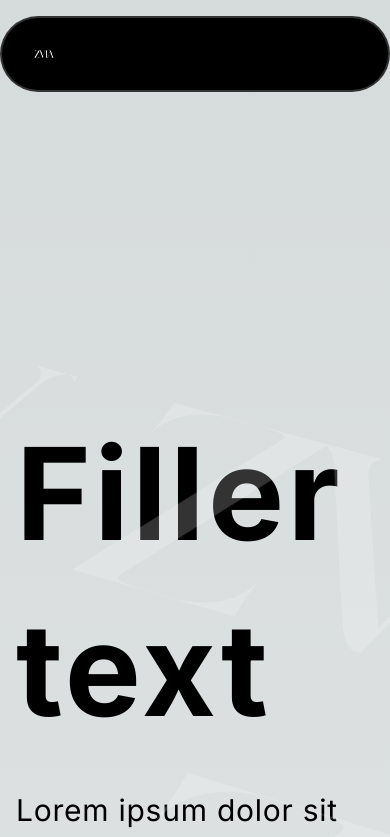
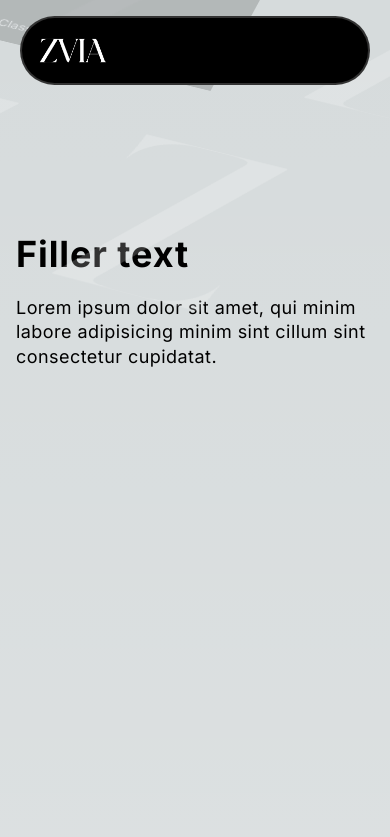
Before and after one commit to shotoyaar/landingpage, a Next.js app: page /zclass in a window 390 px wide. Shown: the top 837 px of the page. Built offline with nearby package versions, Linux system fonts and the light colour scheme.

Commit message:
responsive i think??

```diff
--- a/src/app/page.tsx
+++ b/src/app/page.tsx
@@ -7,7 +7,6 @@ import React, { useState } from 'react';
 import { AnimatedHandles } from "../components/contact";
 import { BackgroundBeams } from "../components/backgroundBeams";
 import { FlipWords } from "../components/flipText";
-import { ButtonsCard } from "@/components/tailwind-buttons";
 
 const people = [
   {
@@ -103,13 +102,12 @@ export default function Home() {
       </div>
 
       <div className="h-screen w-full rounded-md bg-neutral-950 relative flex flex-col items-center justify-center" id="home">
-        <div className="flex flex-row">
+        <div className="flex flex-row flex-wrap justify-center items-center">
+          <Image height={575} width={775} src="/leftsidemockup.png" alt="phone" className="max-w-full mx-auto md:absolute md:left-[200px] md:top-0" />
 
-          <Image height={575} width={775} src="/leftsidemockup.png" alt="phone" className="absolute left-[200px] top-0" />
-
-          <div className="relative max-w-screen-lg flex flex-col justify-center font-semibold items-center top-[20px] left-[400px] px-4">
-            <h1 className="relative text-[80px]">Automate</h1>
-            <div className="relative text-[80px]">
+          <div className="relative max-w-screen-lg flex flex-col justify-center font-semibold items-center px-4 md:top-[20px] md:left-[400px]">
+            <h1 className="relative text-[80px] md:text-[80px] sm:text-[60px] xs:text-[40px]">Automate</h1>
+            <div className="relative text-[80px] md:text-[80px] sm:text-[60px] xs:text-[40px]">
               <FlipWords words={words} />
             </div>
             <Link href="/zclass">
@@ -128,7 +126,7 @@ export default function Home() {
           About
         </h1>
 
-        <p className="text-3xl text-center px-[220px]">
+        <p className="text-3xl text-center px-4 md:px-[220px]">
           Lorem ipsum dolor sit amet, officia excepteur ex fugiat reprehenderit enim labore culpa sint ad nisi Lorem pariatur mollit ex esse exercitation amet. Nisi anim cupidatat excepteur officia. Reprehenderit nostrud nostrud ipsum Lorem est aliquip amet voluptate voluptate dolor minim nulla est proident. Nostrud officia pariatur ut officia. Sit irure elit esse ea nulla sunt ex occaecat reprehenderit commodo officia dolor Lorem duis laboris cupidatat officia voluptate. Culpa proident adipisicing id nulla nisi laboris ex in Lorem sunt duis officia eiusmod. Aliqua reprehenderit commodo ex non excepteur duis sunt velit enim. Voluptate laboris sint cupidatat ullamco ut ea consectetur et est culpa et culpa duis.
         </p>
 
--- a/src/app/zclass/page.tsx
+++ b/src/app/zclass/page.tsx
@@ -45,7 +45,7 @@ const people = [
 
 function Tooltip() {
   return (
-    <div className="flex flex-row items-center justify-center mt-20 mb-10 mr-48 w-full">
+    <div className="flex flex-row items-center justify-center mt-20 mb-10 mr-48 md:mr-0 w-full">
       <AnimatedHandles items={people} />
     </div>
   );
@@ -54,7 +54,7 @@ function Tooltip() {
 function Navbar({ className }: { className?: string }) {
   const [active, setActive] = useState<string | null>(null);
   return (
-    <div className={cn("fixed top-10 inset-x-0 max-w-fit mx-auto z-50", className)}>
+    <div className={cn("fixed top-10 inset-x-0 max-w-fit mx-auto z-50 px-4 md:px-0", className)}>
       <Menu setActive={setActive}>
 
         <Link href="/#home">
@@ -184,7 +184,7 @@ function GeminiEffect() {
   const pathLengthFifth = useTransform(scrollYProgress, [0, 0.8], [0, 1.2]);
 
   return (
-    <div className="h-[400vh] w-full bg-black w-full relative pt-40 overflow-clip"
+    <div className="h-[400vh] w-full bg-black relative pt-40 overflow-clip"
       ref={ref}
     >
       <GoogleGeminiEffect
@@ -205,13 +205,13 @@ function GeminiEffect() {
 
 export default function Home() {
   return (
-    <>
-      <div className="relative w-full">
+    <div className="w-full min-h-screen">
+      <div className="relative">
         <Navbar className="top-2" />
       </div>
 
       <HeroParallax products={products} />
       <GeminiEffect />
-    </>
+    </div>
   );
 }
--- a/src/components/flipText.tsx
+++ b/src/components/flipText.tsx
@@ -60,7 +60,7 @@ export const FlipWords = ({
           position: "absolute",
         }}
         className={cn(
-          "z-10 inline-block relative text-left text-neutral-900 dark:text-neutral-100 px-2",
+          "z-10 inline-block relative text-left text-neutral-900 dark:text-neutral-100 px-2 m-8",
           className
         )}
         key={currentWord}
--- a/src/components/geminiScroll.tsx
+++ b/src/components/geminiScroll.tsx
@@ -8,6 +8,7 @@ const transition = {
   duration: 0,
   ease: "linear",
 };
+
 
 export const GoogleGeminiEffect = ({
   pathLengths,
@@ -25,32 +26,33 @@ export const GoogleGeminiEffect = ({
       <p className="text-lg md:text-7xl font-normal pb-4 text-center bg-clip-text text-transparent bg-gradient-to-b from-neutral-100 to-neutral-300">
         {title || `Build with Aceternity UI`}
       </p>
-      <p className="text-xs md:text-xl font-normal text-center text-neutral-400 mt-4 max-w-lg mx-auto">
+      <p className="text-xs md:text-xl font-normal text-center text-neutral-400 mt-4 mx-4 md:mx-auto md:max-w-lg">
         {description ||
           `Scroll this component and see the bottom SVG come to life wow this
         works!`}
       </p>
-      <div className="w-full h-[1165px] left-8 z-10 -top-60 md:-top-40  flex items-center justify-center bg-red-transparent absolute ">
+      <div className="w-full h-[1165px] left-0 z-10 -top-60 md:-top-40 flex items-center justify-center bg-red-transparent absolute">
+        <div className="flex flex-wrap justify-center gap-2 md:gap-4">
           <Image
             src="/gmail.png"
             alt="gmail"
             height={80}
             width={80}
-          className="rounded-3xl mr-2"
+            className="rounded-3xl"
           />
           <Image
             src="/sheets.png"
             alt="sheets"
             height={80}
             width={80}
-          className="rounded-3xl mr-2"
+            className="rounded-3xl"
           />
           <Image
             src="/whatsapp1.jpg"
             alt="whatsapp"
             height={80}
             width={80}
-          className="rounded-3xl mr-2"
+            className="rounded-3xl"
           />
           <Image
             src="/z_whitebg.png"
@@ -60,12 +62,13 @@ export const GoogleGeminiEffect = ({
             className="rounded-3xl"
           />
         </div>
+      </div>
       <svg
-        width="1440"
         height="890"
         viewBox="0 120 1440 600"
+        preserveAspectRatio="none"
         xmlns="http://www.w3.org/2000/svg"
-        className=" absolute -top-60  md:-top-40 w-full"
+        className="absolute -top-60 md:-top-40 w-full"
       >
         <motion.path
           d="M0 663C145.5 663 191 666.265 269 647C326.5 630 339.5 621 397.5 566C439 531.5 455 529.5 490 523C509.664 519.348 521 503.736 538 504.236C553.591 504.236 562.429 514.739 584.66 522.749C592.042 525.408 600.2 526.237 607.356 523.019C624.755 515.195 641.446 496.324 657 496.735C673.408 496.735 693.545 519.572 712.903 526.769C718.727 528.934 725.184 528.395 730.902 525.965C751.726 517.115 764.085 497.106 782 496.735C794.831 496.47 804.103 508.859 822.469 518.515C835.13 525.171 850.214 526.815 862.827 520.069C875.952 513.049 889.748 502.706 903.5 503.736C922.677 505.171 935.293 510.562 945.817 515.673C954.234 519.76 963.095 522.792 972.199 524.954C996.012 530.611 1007.42 534.118 1034 549C1077.5 573.359 1082.5 594.5 1140 629C1206 670 1328.5 662.5 1440 662.5"
--- a/src/components/navbar.tsx
+++ b/src/components/navbar.tsx
@@ -25,10 +25,10 @@ export const MenuItem = ({
   children?: React.ReactNode;
 }) => {
   return (
-    <div onMouseEnter={() => setActive(item)} className="relative ">
+    <div onMouseEnter={() => setActive(item)} className="relative">
       <motion.p
         transition={{ duration: 0.3 }}
-        className="cursor-pointer text-black hover:opacity-[0.8] dark:text-white"
+        className="cursor-pointer text-black hover:opacity-[0.8] dark:text-white md:text-base text-sm"
       >
         {item}
       </motion.p>
@@ -42,13 +42,10 @@ export const MenuItem = ({
             <div className="absolute top-[calc(100%_+_1.2rem)] left-1/2 transform -translate-x-1/2 pt-4">
               <motion.div
                 transition={transition}
-                layoutId="active" // layoutId ensures smooth animation
-                className="bg-black backdrop-blur-sm rounded-2xl overflow-hidden border border-black/[0.2] dark:border-white/[0.2] shadow-xl"
+                layoutId="active"
+                className="bg-black backdrop-blur-sm rounded-2xl overflow-hidden border border-black/[0.2] dark:border-white/[0.2] shadow-xl md:p-4 p-2"
               >
-                <motion.div
-                  layout // layout ensures smooth animation
-                  className="w-max h-full py-2"
-                >
+                <motion.div layout className="w-max h-full py-2">
                   {children}
                 </motion.div>
               </motion.div>
@@ -72,10 +69,10 @@ export const EmptyMenuItem = ({
   children?: React.ReactNode;
 }) => {
   return (
-    <div onMouseEnter={() => setActive(item)} className="relative ">
+    <div onMouseEnter={() => setActive(item)} className="relative">
       <motion.p
         transition={{ duration: 0.3 }}
-        className="cursor-pointer text-black hover:opacity-[0.8] dark:text-white"
+        className="cursor-pointer text-black hover:opacity-[0.8] dark:text-white md:text-base text-sm"
       >
         {item}
       </motion.p>
@@ -89,13 +86,10 @@ export const EmptyMenuItem = ({
             <div className="absolute top-[calc(100%_+_1.2rem)] left-1/2 transform -translate-x-1/2 pt-4">
               <motion.div
                 transition={transition}
-                layoutId="active" // layoutId ensures smooth animation
-                className="bg-transparent dark:bg-transparent"
+                layoutId="active"
+                className="bg-transparent dark:bg-transparent md:p-4 p-2"
               >
-                <motion.div
-                  layout // layout ensures smooth animation
-                  className="w-max h-full p-4"
-                >
+                <motion.div layout className="w-max h-full">
                   {children}
                 </motion.div>
               </motion.div>
@@ -107,7 +101,6 @@ export const EmptyMenuItem = ({
   );
 };
 
-
 export const Menu = ({
   setActive,
   children,
@@ -117,8 +110,8 @@ export const Menu = ({
 }) => {
   return (
     <nav
-      onMouseLeave={() => setActive(null)} // resets the state
-      className="relative rounded-full border bg-black border-white/[0.2] border-2 shadow-input flex justify-center items-center space-x-6 px-8 py-6 top-2"
+      onMouseLeave={() => setActive(null)}
+      className="relative rounded-full border bg-black border-white/[0.2] border-2 shadow-input flex justify-center items-center space-x-4 md:space-x-6 px-4 md:px-8 py-4 md:py-6 top-2"
     >
       {children}
     </nav>
@@ -137,13 +130,13 @@ export const ProductItem = ({
   src: string;
 }) => {
   return (
-    <Link href={href} className="flex space-x-2">
+    <Link href={href} className="flex flex-col md:flex-row space-x-0 md:space-x-2 items-center">
       <Image
         src={src}
         width={140}
         height={70}
         alt={title}
-        className="flex-shrink-0 rounded-md shadow-2xl"
+        className="flex-shrink-0 rounded-md shadow-2xl mb-2 md:mb-0"
       />
       <div>
         <h4 className="text-xl font-bold mb-1 text-white">
@@ -161,9 +154,9 @@ export const HoveredLink = ({ children, ...rest }: any) => {
   return (
     <Link
       {...rest}
-      className="text-neutral-200 hover:text-black "
+      className="text-neutral-200 hover:text-black md:text-base text-sm"
     >
       {children}
     </Link>
   );
-};
+};;
--- a/src/components/parallax.tsx
+++ b/src/components/parallax.tsx
@@ -61,7 +61,7 @@ export const HeroParallax = ({
   return (
     <div
       ref={ref}
-      className="h-[300vh] py-40 overflow-hidden  antialiased relative flex flex-col self-auto [perspective:1000px] [transform-style:preserve-3d]"
+      className="h-[300vh] py-8 sm:py-12 md:py-16 lg:py-20 xl:py-24 2xl:py-40 overflow-hidden antialiased relative flex flex-col self-auto [perspective:1000px] [transform-style:preserve-3d]"
     >
       <Header />
       <motion.div
@@ -73,7 +73,7 @@ export const HeroParallax = ({
         }}
         className=""
       >
-        <motion.div className="flex flex-row-reverse space-x-reverse space-x-20 mb-20">
+        <motion.div className="flex flex-row-reverse space-x-reverse space-x-4 sm:space-x-6 md:space-x-8 lg:space-x-12 xl:space-x-16 2xl:space-x-20 mb-4 sm:mb-6 md:mb-8 lg:mb-12 xl:mb-16 2xl:mb-20">
           {firstRow.map((product) => (
             <ProductCard
               product={product}
@@ -82,7 +82,7 @@ export const HeroParallax = ({
             />
           ))}
         </motion.div>
-        <motion.div className="flex flex-row  mb-20 space-x-20 ">
+        <motion.div className="flex flex-row mb-4 sm:mb-6 md:mb-8 lg:mb-12 xl:mb-16 2xl:mb-20 space-x-4 sm:space-x-6 md:space-x-8 lg:space-x-12 xl:space-x-16 2xl:space-x-20">
           {secondRow.map((product) => (
             <ProductCard
               product={product}
@@ -91,7 +91,7 @@ export const HeroParallax = ({
             />
           ))}
         </motion.div>
-        <motion.div className="flex flex-row-reverse space-x-reverse space-x-20">
+        <motion.div className="flex flex-row-reverse space-x-reverse space-x-4 sm:space-x-6 md:space-x-8 lg:space-x-12 xl:space-x-16 2xl:space-x-20">
           {thirdRow.map((product) => (
             <ProductCard
               product={product}
@@ -107,9 +107,15 @@ export const HeroParallax = ({
 
 export const Header = () => {
   return (
-    <div className="max-w-7xl relative mx-auto py-20 md:py-40 px-4 w-full  left-0 top-[150px]">
-      <TextGenerateEffect words={words1} className="font-bold text-9xl text-white" />
-      <TextGenerateEffect words={words2} className="max-w-2xl text-3xl mt-8 text-neutral-200 font-normal" />
+    <div className="max-w-7xl relative mx-auto py-8 sm:py-16 md:py-20 lg:py-24 xl:py-32 2xl:py-40 px-4 sm:px-6 md:px-8 lg:px-10 xl:px-12 2xl:px-16 w-full left-0 top-[150px]">
+      <TextGenerateEffect
+        words={words1}
+        className="font-bold text-4xl sm:text-5xl md:text-6xl lg:text-7xl xl:text-8xl 2xl:text-9xl text-white"
+      />
+      <TextGenerateEffect
+        words={words2}
+        className="max-w-2xl text-lg sm:text-xl md:text-2xl lg:text-3xl mt-4 sm:mt-6 md:mt-8 text-neutral-200 font-normal"
+      />
     </div>
   );
 };
@@ -134,11 +140,11 @@ export const ProductCard = ({
         y: -20,
       }}
       key={product.title}
-      className="group/product h-96 w-[30rem] relative flex-shrink-0"
+      className="group/product h-72 sm:h-80 md:h-96 lg:h-[28rem] xl:h-[32rem] 2xl:h-[36rem] w-64 sm:w-72 md:w-80 lg:w-96 xl:w-[28rem] 2xl:w-[30rem] relative flex-shrink-0"
     >
       <Link
         href={product.link}
-        className="block group-hover/product:shadow-2xl "
+        className="block group-hover/product:shadow-2xl"
       >
         <Image
           src={product.thumbnail}
@@ -149,7 +155,7 @@ export const ProductCard = ({
         />
       </Link>
       <div className="absolute inset-0 h-full w-full opacity-0 group-hover/product:opacity-80 bg-black pointer-events-none"></div>
-      <h2 className="absolute bottom-4 left-4 opacity-0 group-hover/product:opacity-100 text-white">
+      <h2 className="absolute bottom-4 left-4 opacity-0 group-hover/product:opacity-100 text-white text-sm sm:text-base md:text-lg lg:text-xl xl:text-2xl 2xl:text-3xl">
         {product.title}
       </h2>
     </motion.div>
--- a/src/components/textGenerate.tsx
+++ b/src/components/textGenerate.tsx
@@ -44,7 +44,7 @@ export const TextGenerateEffect = ({
 
   return (
     <div className={cn("font-bold", className)}>
-      <div className="mt-4">
+      <div className="mt-4 md:mt-2">
         <div className=" dark:text-white text-black leading-snug tracking-wide">
           {renderWords()}
         </div>
```
Lines whose indentation alone changed are shown as unchanged.
